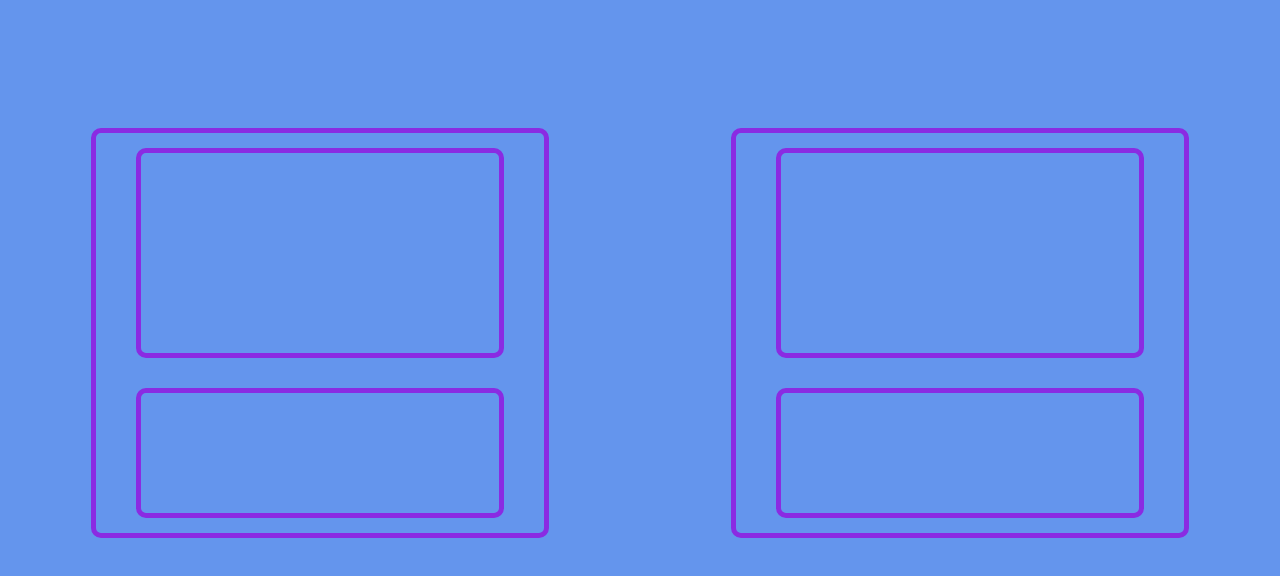
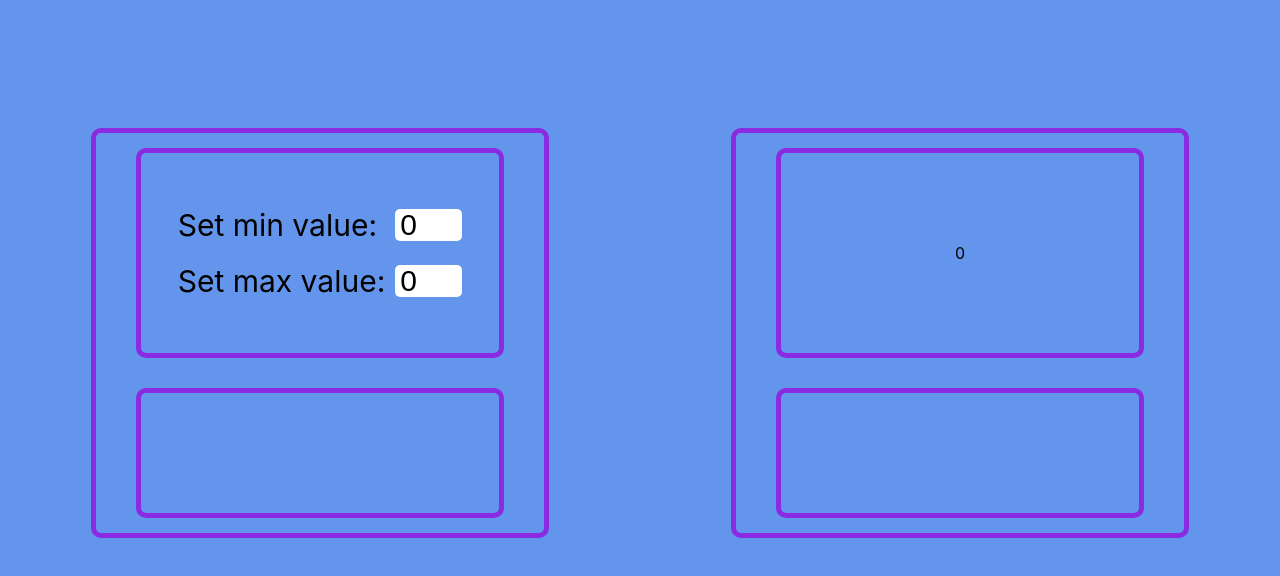
Before and after one commit to Nadyushka/vtornik-counter1.0, a React (Create React App) app: page / in a window 1280 px wide. Shown: the top 576 px of the page. Built offline with nearby package versions, Linux system fonts and the light colour scheme.

Commit message:
start top display

```diff
--- a/src/components/TopWindow/TopWindow.tsx
+++ b/src/components/TopWindow/TopWindow.tsx
@@ -1,14 +1,54 @@
-import React from 'react';
+import React, {ChangeEvent, useEffect, useState} from 'react';
 import s from './topWindow.module.css'
 
 type PropsType = {
     topWindowType: "minMaxSettings" | "presentation"
 }
 
-const TopWindow = (props:PropsType) => {
+const TopWindow = (props: PropsType) => {
+
+    const [minvalue, setMinValue] = useState<string>('0')
+    const [maxvalue, setMaxValue] = useState<string>('0')
+    const [value, setValue] = useState<string>('0')
+
+    const onChangeInputHandler = () => {
+    }
+
+    const minMaxWindowSet = () => {
+        return (
+            <div className={s.minMaxWindow}>
+                <form>
+                    <label htmlFor="minQuantity">Set min value:</label>
+                    <input type="number"
+                           id="minQuantity"
+                           className={s.minQuantity}
+                           onChange={e => setMinValue(e.currentTarget.value)}
+                           value={minvalue}
+                    />
+                </form>
+                <br/>
+                <form>
+                    <label htmlFor="maxQuantity">Set max value:</label>
+                    <input type="number"
+                           id="maxQuantity"
+                           className={s.maxQuantity}
+                           onChange={e => setMaxValue(e.currentTarget.value)}
+                           value={maxvalue}
+                    />
+                </form>
+            </div>)
+    }
+
+    const presentationWindowSet = () => {
+        return (
+            <div>{value}</div>
+        )
+    }
+
+
     return (
         <div className={s.topWindow}>
-
+            {props.topWindowType === 'minMaxSettings' ? minMaxWindowSet() : presentationWindowSet()}
         </div>
     );
 };
--- a/src/components/TopWindow/topWindow.module.css
+++ b/src/components/TopWindow/topWindow.module.css
@@ -3,5 +3,34 @@
     height: 50%;
     border-radius: 10px;
     border: 5px solid blueviolet;
-   justify-content: center;
+    display: flex;
+    justify-content: center;
+    align-items: center;
 }
+
+.minMaxWindow {
+    margin: 0px auto;
+}
+
+.minMaxWindow form {
+    display: flex;
+    justify-content: space-between;
+    align-items: center;
+}
+
+.minQuantity, .maxQuantity {
+    width: 60px;
+    height: 30px;
+    background-color: white;
+    border: none;
+    color: black;
+    font-size: 30px;
+    border-radius: 5px;
+    padding-left: 5px;
+}
+
+label {
+    color: black;
+    font-size: 30px;
+    margin-right: 10px;
+}
```
